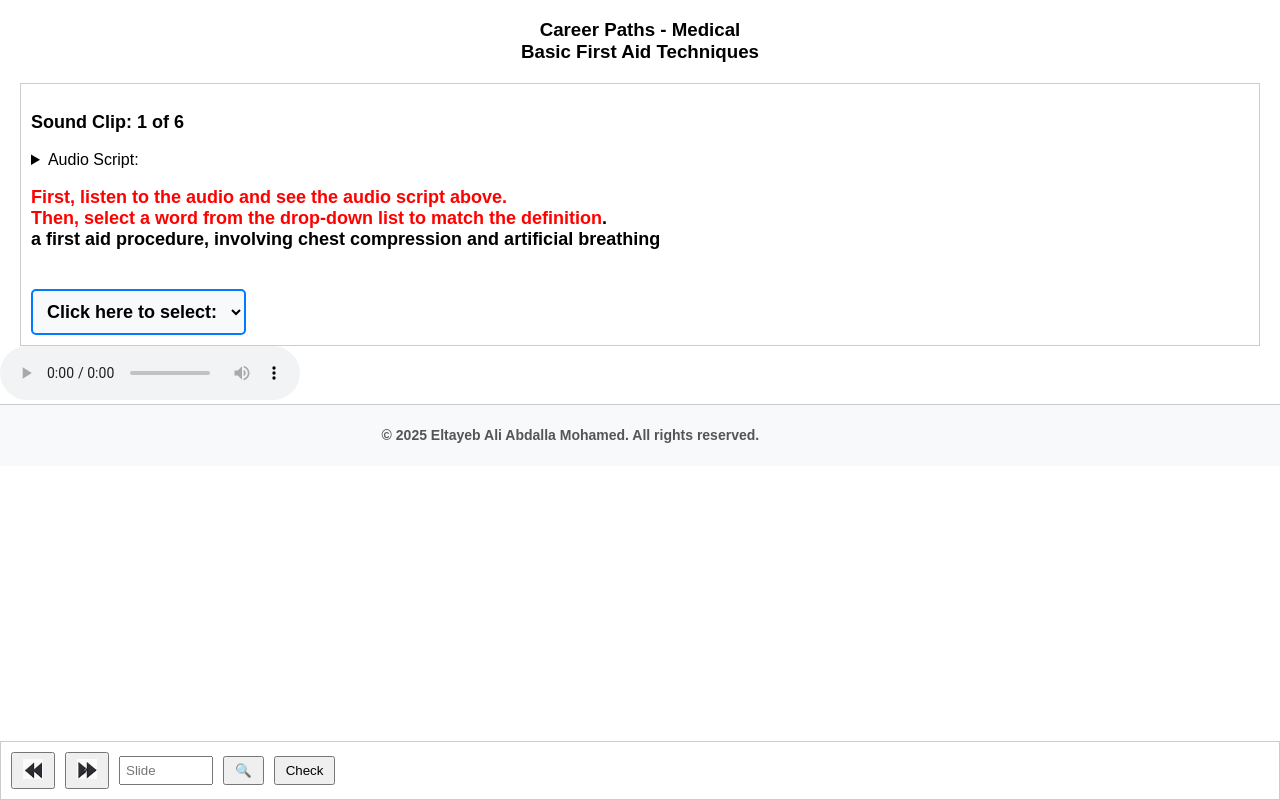
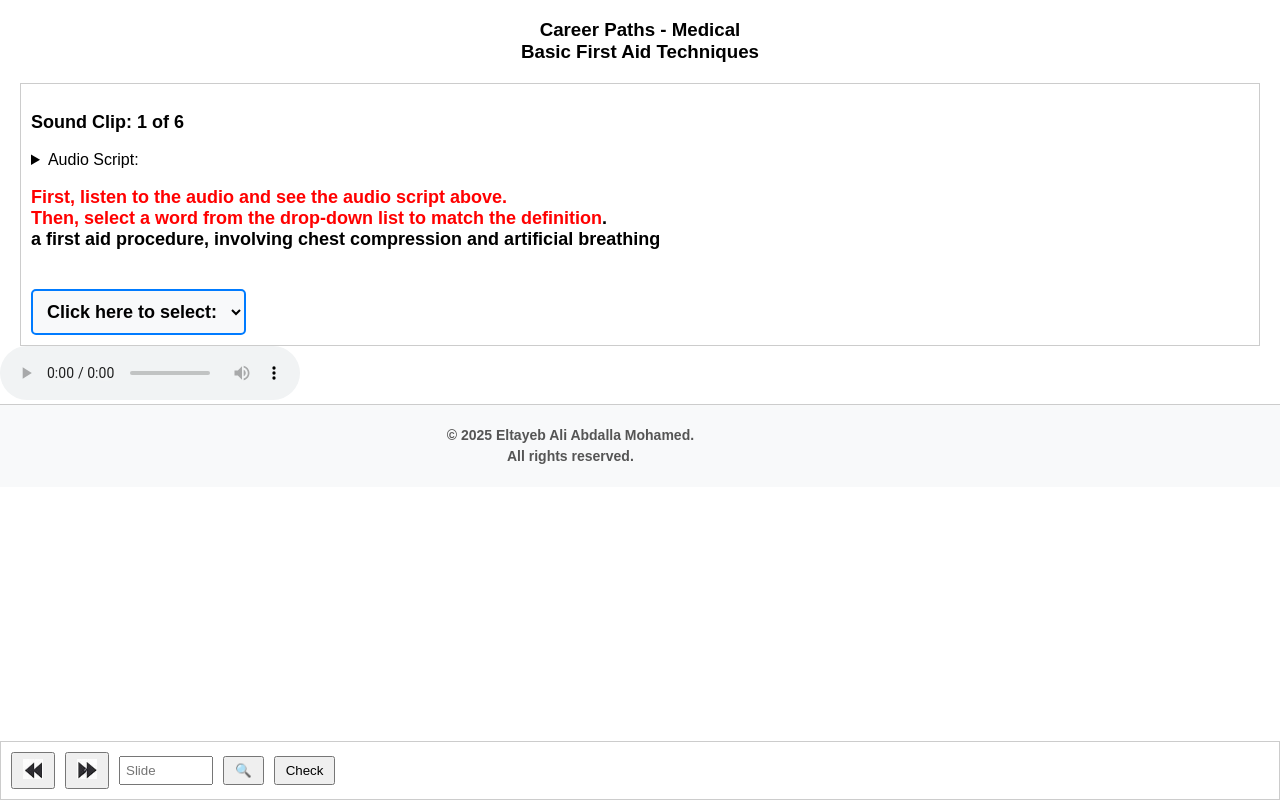
Before and after one commit to EltayebAliAbdallaMohamed/career-paths-page-10-MC-Questions, a plain HTML site: page index.html in a window 1280 px wide. Shown: the top 800 px of the page. Drawn offline with Linux system fonts and the light colour scheme.

Commit message:
Update index.html

```diff
--- a/index.html
+++ b/index.html
@@ -294,7 +294,7 @@
         displayData();
     </script>
      <footer>
-        <p>&copy; 2025 Eltayeb Ali Abdalla Mohamed. All rights reserved.</p>
+        <p>&copy; 2025 Eltayeb Ali Abdalla Mohamed. <br> All rights reserved.</p>
     </footer>
 </body>
 </html>
```
